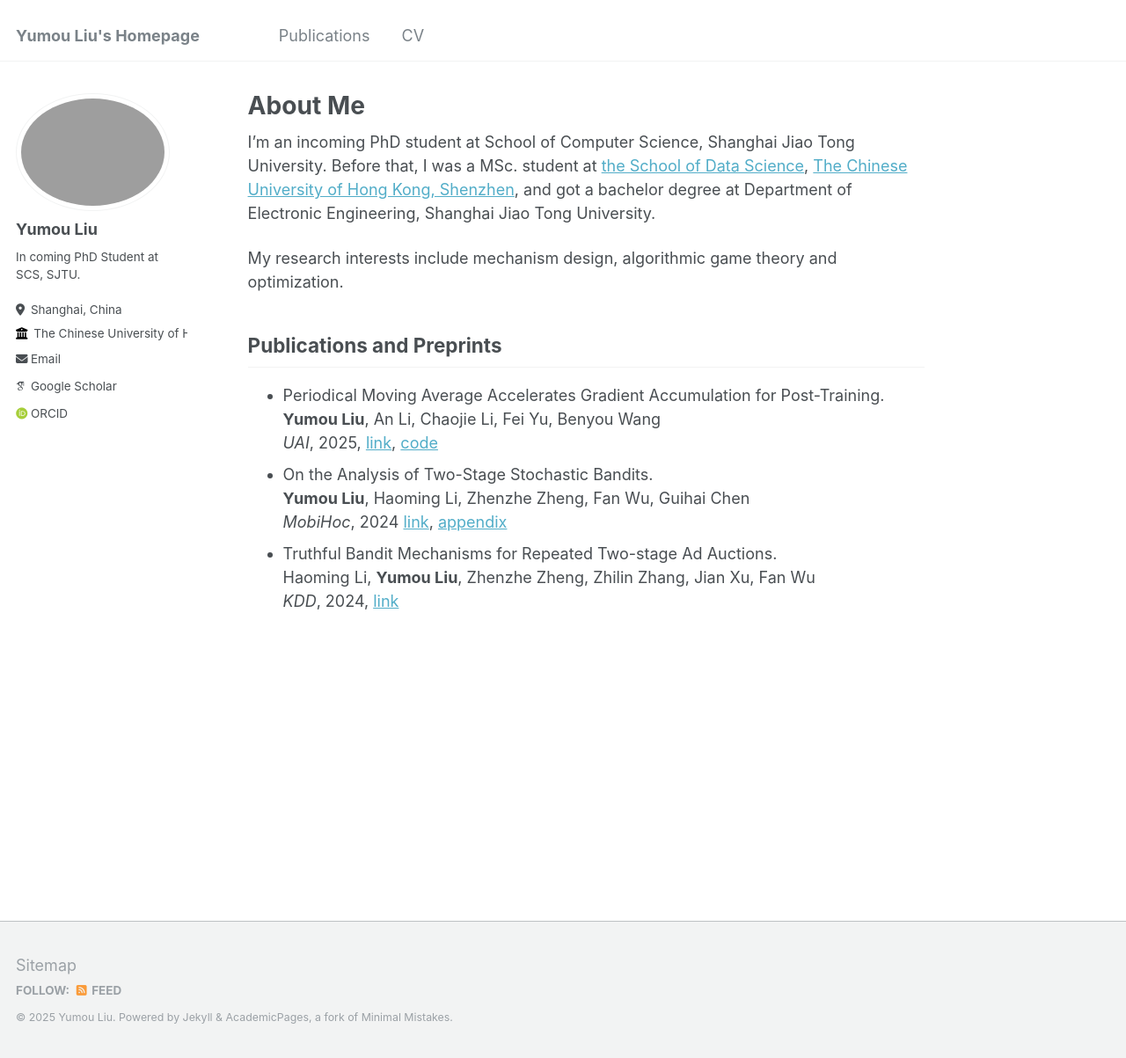
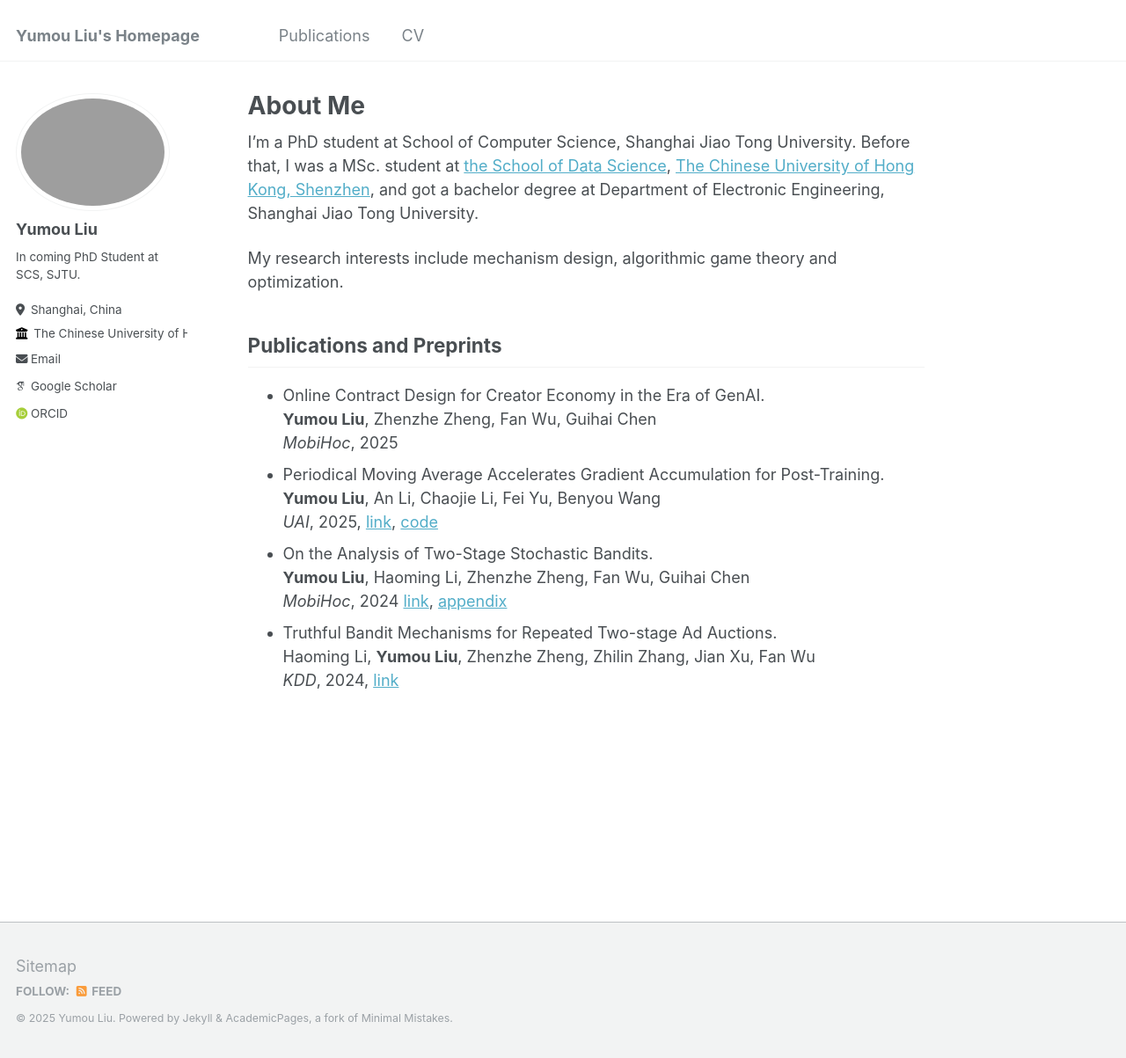
Before and after one commit to liuyumou/liuyumou.github.io, a Jekyll site: the page built from _pages/about.md, in a window 1280 px wide and 1203 px high. Shown: the whole window at 88% size. Built offline with Jekyll 4.4.1, drawn with Linux system fonts in a browser that asks for light colours; some web fonts are replaced.

Commit message:
Update papers

```diff
--- a/_pages/about.md
+++ b/_pages/about.md
@@ -7,12 +7,15 @@ redirect_from:
   - /about.html
 ---
 
-I'm an incoming PhD student at School of Computer Science, Shanghai Jiao Tong University. Before that, I was a MSc. student at [the School of Data Science](https://sds.cuhk.edu.cn/en), [The Chinese University of Hong Kong, Shenzhen](https://www.cuhk.edu.cn/en), and got a bachelor degree at Department of Electronic Engineering, Shanghai Jiao Tong University.
+I'm a PhD student at School of Computer Science, Shanghai Jiao Tong University. Before that, I was a MSc. student at [the School of Data Science](https://sds.cuhk.edu.cn/en), [The Chinese University of Hong Kong, Shenzhen](https://www.cuhk.edu.cn/en), and got a bachelor degree at Department of Electronic Engineering, Shanghai Jiao Tong University.
 
 My research interests include mechanism design, algorithmic game theory and optimization.
 
 ## Publications and Preprints
 
+- Online Contract Design for Creator Economy in the Era of GenAI.\
+  **Yumou Liu**, Zhenzhe Zheng, Fan Wu, Guihai Chen\
+  *MobiHoc*, 2025
 - Periodical Moving Average Accelerates Gradient Accumulation for Post-Training.\
   **Yumou Liu**, An Li, Chaojie Li, Fei Yu, Benyou Wang\
   *UAI*, 2025, [link](https://openreview.net/forum?id=iAfRDuiTjd&referrer=%5BAuthor%20Console%5D(%2Fgroup%3Fid%3Dauai.org%2FUAI%2F2025%2FConference%2FAuthors%23your-submissions)), [code](https://github.com/liuyumou/periodical-moving-average)
```
